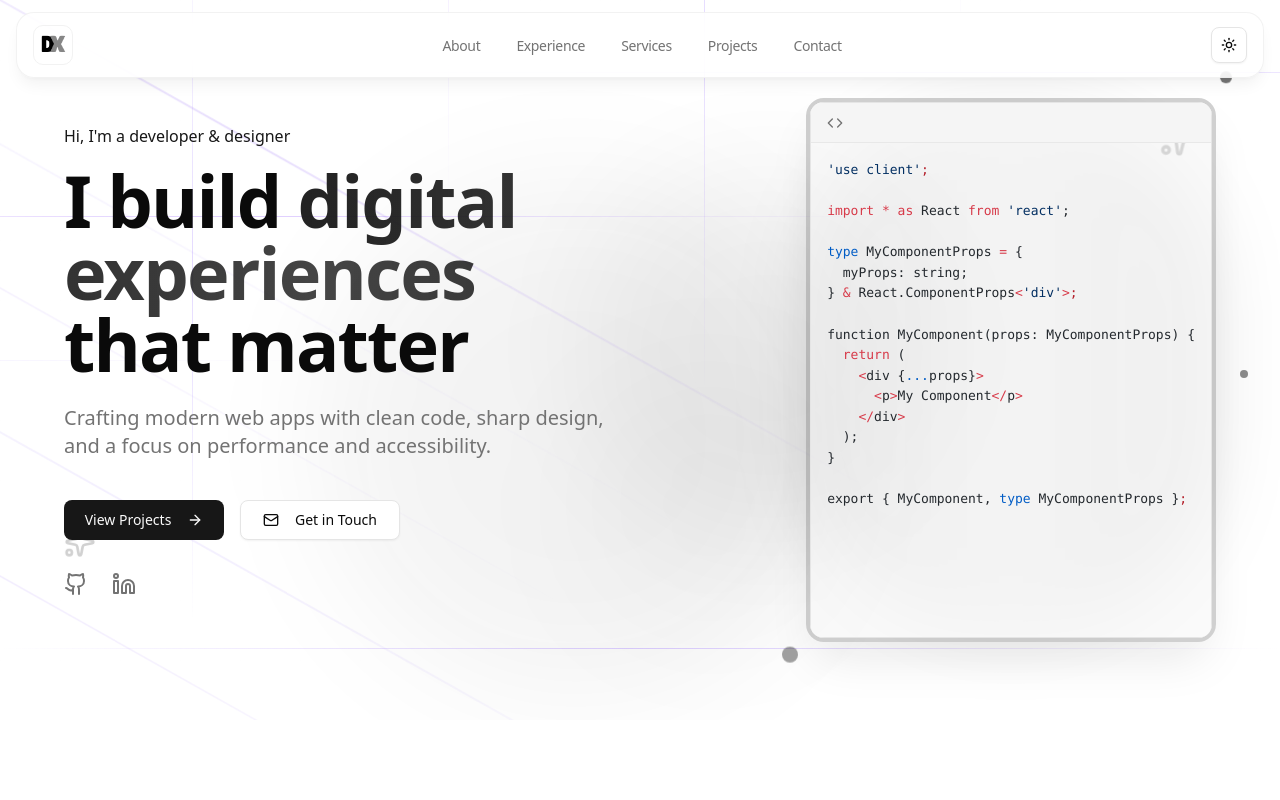
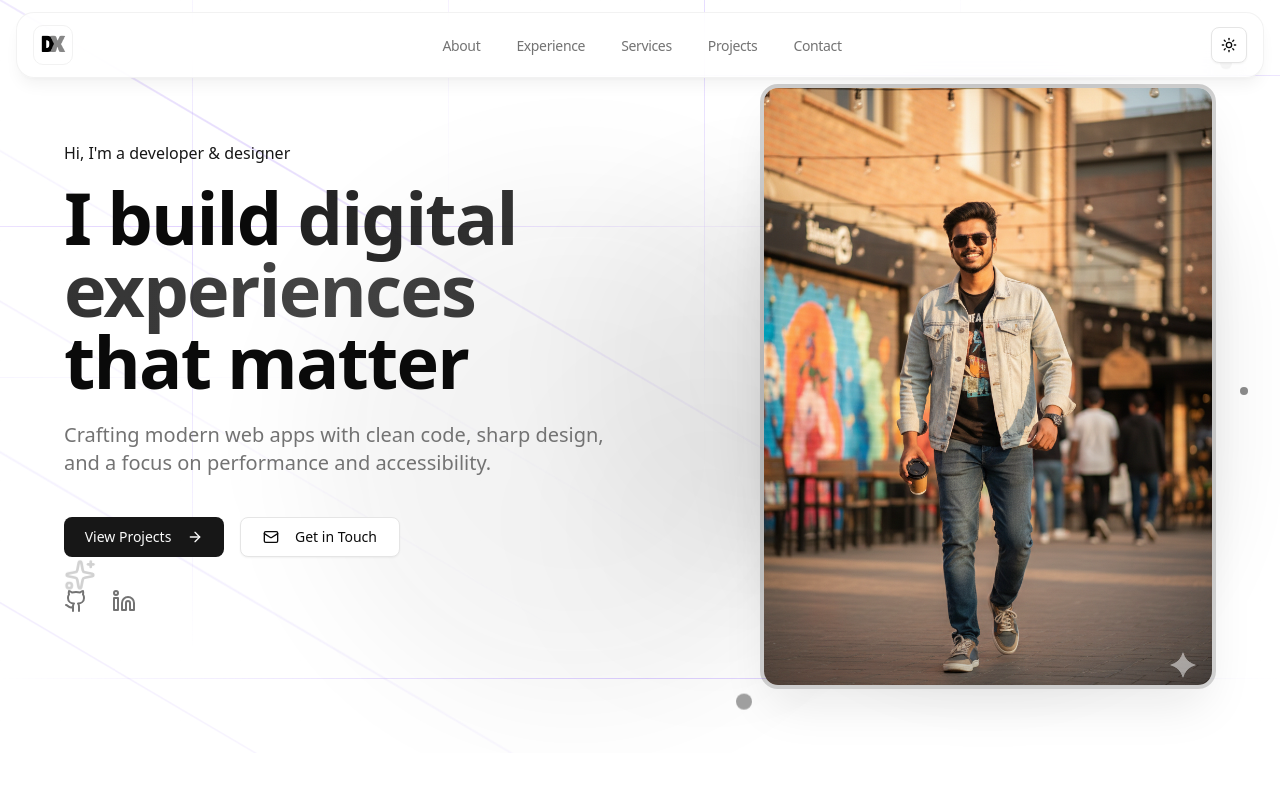
Before and after one commit to SahanDhanujaya/my-portfolio, a React (Vite) app: page / in a window 1280 px wide. Shown: the top 800 px of the page. Built offline with nearby package versions, Linux system fonts and the light colour scheme.

Commit message:
modify: update the home page

```diff
--- a/src/pages/homeSection/Home.tsx
+++ b/src/pages/homeSection/Home.tsx
@@ -15,12 +15,12 @@ import {
   Code as CodeIcon,
   Cloud,
 } from "lucide-react";
-// import profilePic from '/public/assets/pictures/my-pic.png'
-import {
-  Code,
-  CodeBlock,
-  CodeHeader,
-} from "@/components/animate-ui/components/animate/code";
+import profilePic from '/public/assets/pictures/my-pic.png'
+// import {
+//   Code,
+//   CodeBlock,
+//   CodeHeader,
+// } from "@/components/animate-ui/components/animate/code";
 
 const features = [
   {
@@ -322,13 +322,13 @@ function Home() {
                 {/* Image container with border and shadow */}
                 <div className="relative rounded-2xl overflow-hidden border-4 border-primary/20 shadow-2xl shadow-primary/10 group-hover:border-primary/30 group-hover:shadow-primary/20 transition-all duration-500">
                   <div className="absolute inset-0 bg-linear-to-br from-primary/10 via-transparent to-primary/5 opacity-0 group-hover:opacity-100 transition-opacity duration-500 z-10" />
-                  {/* <img
+                  <img
                     src={profilePic}
                     alt="Profile"
                     className="w-full max-w-md h-auto object-cover aspect-[3/4] group-hover:scale-105 transition-transform duration-500"
-                  /> */}
+                  />
 
-                  <Code
+                  {/* <Code
                   className="w-full max-w-md h-auto object-cover aspect-[3/4] group-hover:scale-105 transition-transform duration-500 dark:bg-white"
                     code={`'use client';
 
@@ -350,7 +350,7 @@ export { MyComponent, type MyComponentProps };`}
                   >
                     <CodeHeader icon={CodeIcon} title="my-component.tsx"  className="dark:bg-white"/>
                     <CodeBlock lang={"python"} />
-                  </Code>
+                  </Code> */}
                 </div>
 
                 {/* Floating accent dots */}
```
